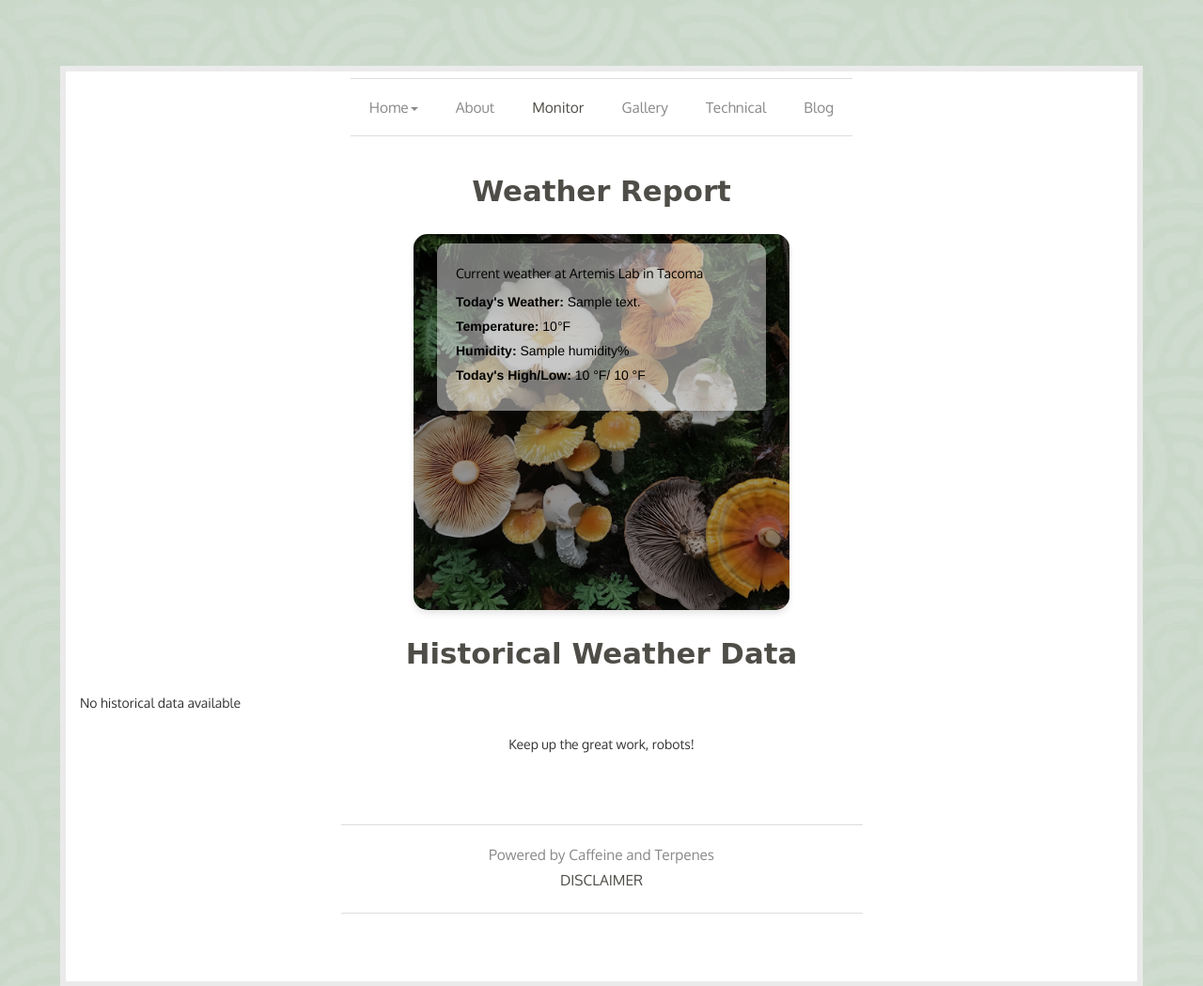
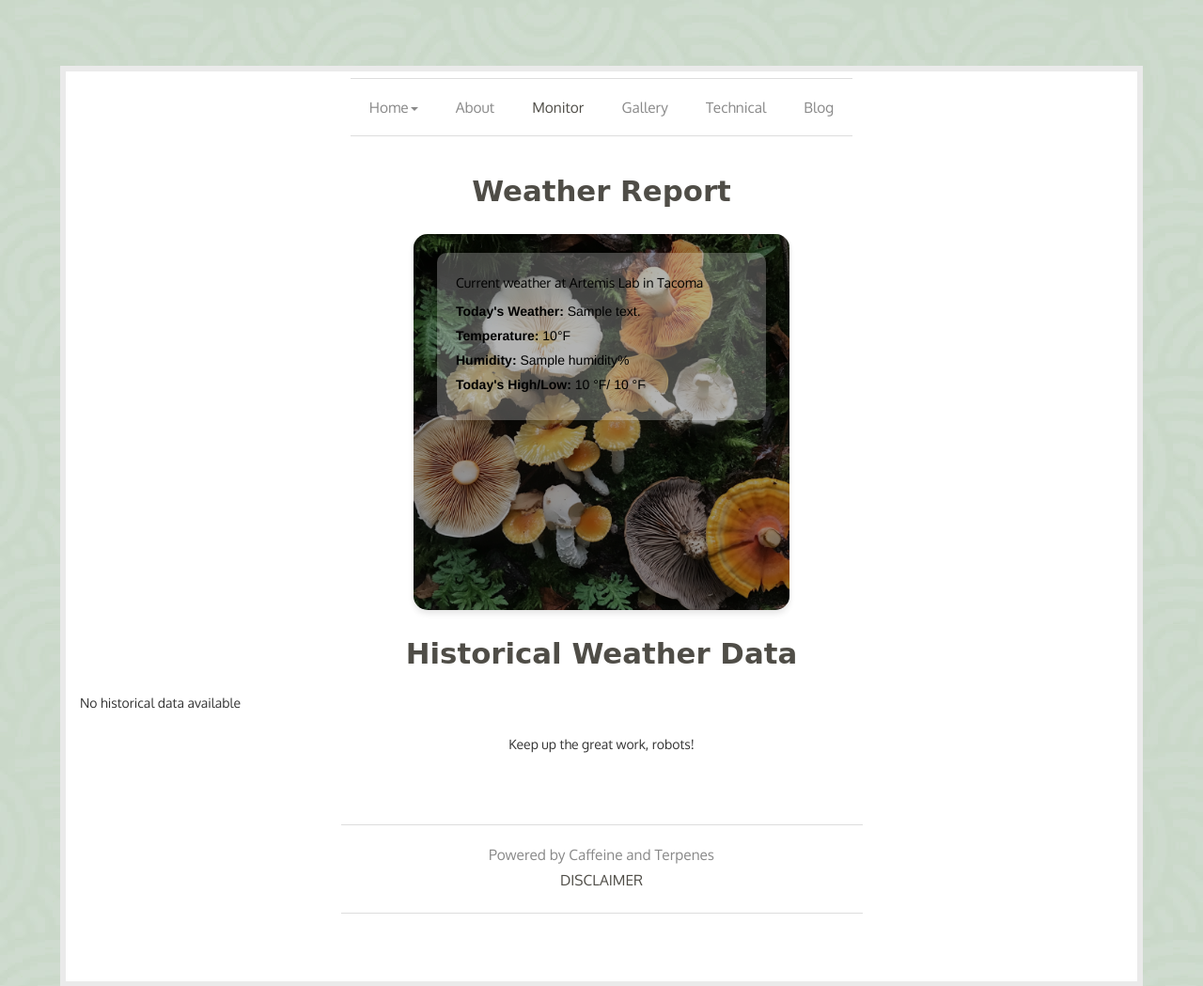
Before and after one commit to ryandagley/mycologeek-website, a Flask app: page /monitor.html in a window 1280 px wide. Shown: the top 1049 px of the page at 94% size. Run offline with Flask 3, Linux system fonts and the light colour scheme; a database or web service that is not in the repository returns one stand-in record (values such as "Sample title"); data that the repository does not hold is empty; some libraries are stand-ins or nearby versions; some web fonts are replaced.

Commit message:
Moves weather card down from the top a little

```diff
--- a/static/css/style.css
+++ b/static/css/style.css
@@ -1204,9 +1204,9 @@ h6 span {
 
 .weather-text {
   position: relative;
-  background-color: rgba(255, 255, 255, 0.45); /* Semi-transparent white background */
+  background-color: rgba(255, 255, 255, 0.25); /* Semi-transparent white background */
   border-radius: 10px; /* Rounded corners for text container */
-  top: 10px;
+  top: 20px;
   //bottom: 10px;
   padding: 20px; /* Add padding around the text */
   color: #333; /* Ensure the text is dark for readability */
```
